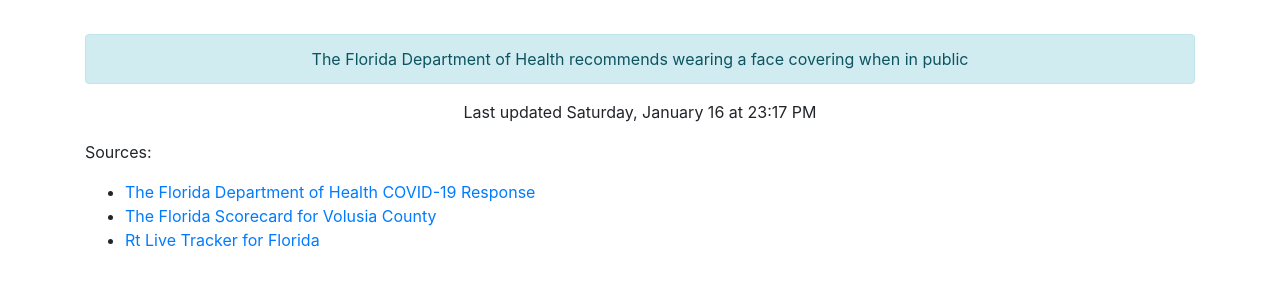
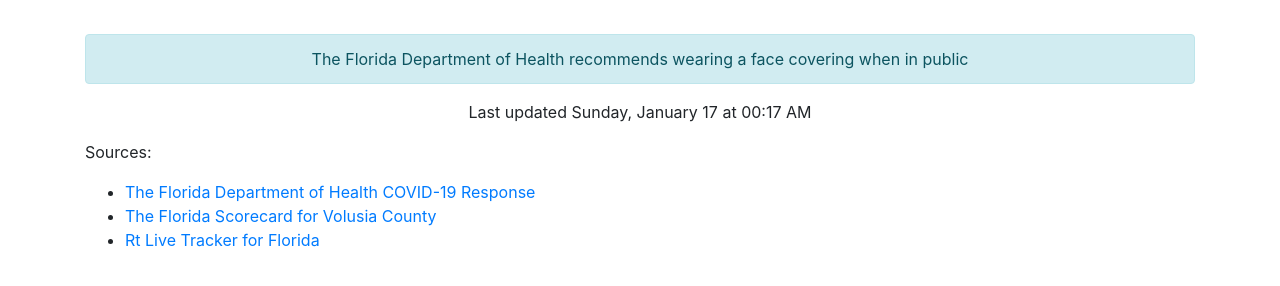
Before and after one commit to thinkjson/timeforchurch, a Jekyll site: the page built from index.md, in a window 1280 px wide. Shown: the part 586-872 px from the top of the page. Built offline with Jekyll 4.4.1, drawn with Linux system fonts in a browser that asks for light colours; our own code applies the rules of GitHub Pages for plain Markdown files.

Commit message:
Updating data

```diff
--- a/_includes/data.html
+++ b/_includes/data.html
@@ -10,4 +10,4 @@
     <div class="outcome text-success">YES</div>
     <div class="alert alert-info" role="alert">The Florida Department of Health recommends wearing a face covering when in public</div>
 
-    <p>Last updated Saturday, January 16 at 23:17 PM</p>
+    <p>Last updated Sunday, January 17 at 00:17 AM</p>
```
